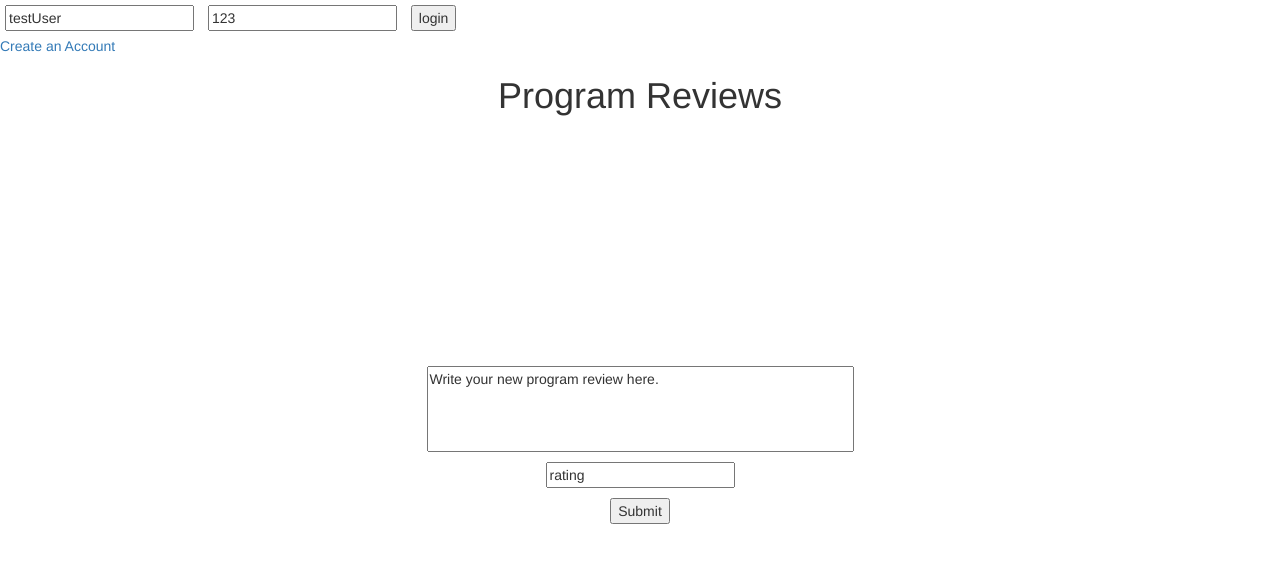
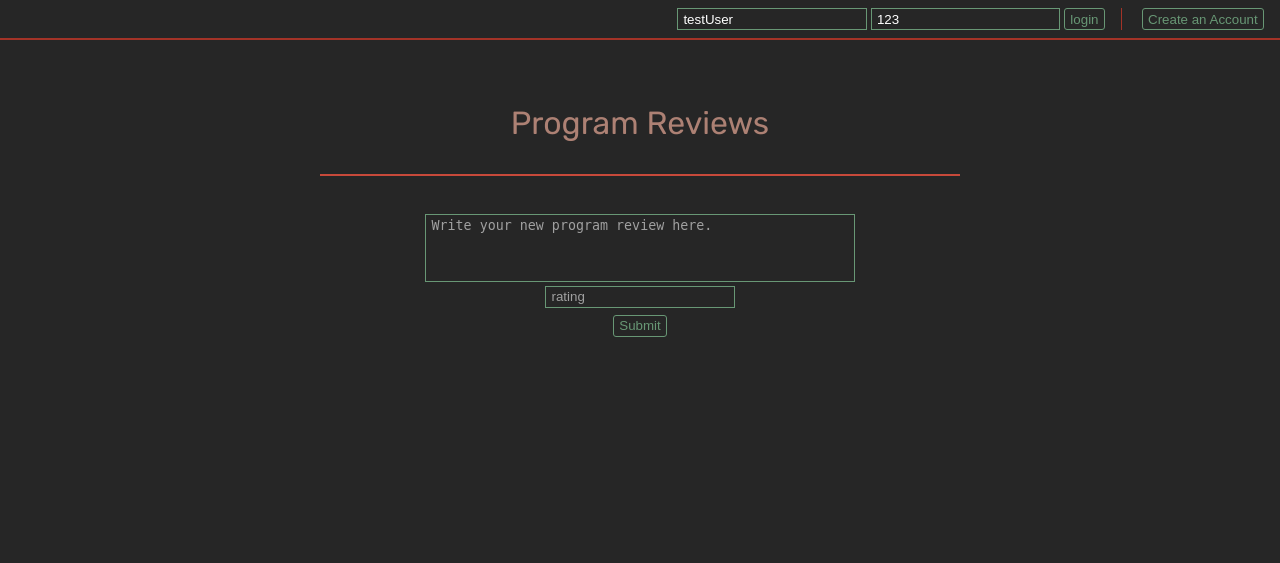
Before and after one commit to RachelVoisin/CourseNinja, a Node server app: page /programs in a window 1280 px wide. Shown: the top 563 px of the page. Run offline with Node 20, Linux system fonts and the light colour scheme; data that the repository does not hold is empty.

Commit message:
Basic styling

```diff
--- a/index.js
+++ b/index.js
@@ -187,7 +187,7 @@ app.post("/reviews", function(req, res){
 			console.log(sql);
 		}
 	});
-	res.redirect('reviews');
+	res.redirect('programs');
 });
 
 function isLoggedIn(req, res, next){
--- a/lol.txt
+++ /dev/null
@@ -1 +0,0 @@
-some whatever changes for a pull request
--- a/public/css/main.css
+++ b/public/css/main.css
@@ -4,7 +4,7 @@
 	width: 800px;
 	height: 200px;
 	text-align: center;
-	margin: 5% auto;
+	margin: 0 auto;
 	overflow: hidden;
 	position: relative;
 }
@@ -35,6 +35,7 @@
   top: 100%;
   left: 0;
   right: 0;
+  color: #262626;
 }
 .autocomplete-items div {
   padding: 10px;
@@ -43,9 +44,124 @@
   border-bottom: 1px solid #d4d4d4;
 }
 .autocomplete-items div:hover {
-  background-color: #e9e9e9;
+  background-color: #a6cdb1;
 }
 .autocomplete-active {
-  background-color: #00b5ad !important;
+  background-color: #689775 !important;
   color: #ffffff;
 }
+/* GENERAL STYLES
+
+colors in use:
+dark (background): #262626
+white (font)
+light gray/red (headers):  #ad8174
+light grey (placeholder): #a0a0a0
+gray: #917164
+blue(links): #689775
+dark red: #a33327
+light red: #c7493a
+
+*/
+html, body, * {
+	padding: 0;
+	margin: 0;
+}
+body {
+	background: #262626;
+	color: white;
+	font-family: 'Karla', sans-serif;
+}
+a {
+	text-decoration: none;
+	color: #689775;
+}
+h1, h2, h3, h4 {
+	font-weight: normal;
+	font-family: 'Rubik', sans-serif;
+	color: #ad8174;
+}
+input[type=button], input[type=submit], button {
+	cursor: pointer;
+}
+button, input[type=submit], input[type=button], input[type=text], textarea {
+	color: #689775;
+	border: 1px solid #689775;
+	border-radius: 3px;
+	background: #262626;
+	padding: 0.2em 0.4em;
+}
+input[type=text], textarea {
+	border-radius: 0;
+	color: white;
+}
+::-webkit-input-placeholder {
+  color: #a0a0a0;
+}
+/* Header */
+header {
+	text-align: right;
+	padding: 0.5em 1em;
+	border-bottom: 2px solid #a33327;
+}
+header form {
+	display: inline-block;
+}
+header span {
+	display: inline-block;
+}
+header .login, header span {
+	padding-right: 1em;
+	border-right: 1px solid #a33327;
+}
+header a {
+	display: inline-block;
+	padding-left: 1em;
+}
+/* Index Page */
+.index {
+	margin-top: 5%;
+}
+.index h1 {
+	text-align: center;
+	margin-bottom: 2%;
+	font-size: 3em;
+}
+.index input, {
+	font-size: 1.2em;
+}
+.index input[type=text] {
+	margin-bottom: 0.5%;
+	font-size: 1.5em;
+}
+/* Register Page */
+.register, .reviews {
+	width: 50vw;
+	text-align: center;
+	margin: 5% auto;
+}
+.register input {
+	display: block;
+	margin: 0.5em auto;
+	font-size: 1.2em;
+}
+/* reviews page */
+textarea {
+	resize: none;
+}
+/* need to make this scroll sideways or something */
+.review-container {
+	margin-top: 2em;
+	border: 1px solid #c7493a;
+}
+.review-card {
+	display: inline-block;
+	padding: 0.5em 1em;
+}
+.review-card:nth-child(even) {
+	background: white;
+	color: #262626;
+}
+.reviews input[type=text] {
+	margin-bottom: 0.5em;
+}
--- a/views/index.ejs
+++ b/views/index.ejs
@@ -1,5 +1,6 @@
 <% include ./partials/header %>
 
+<div class="index">
 	<h1>Find Your School</h1>
 	<div class="indexWrapper">
 		<form action="/programs" method="GET" autocomplete="off">
@@ -14,6 +15,7 @@
 				<input type="submit" value="Submit" />
 			</div>
 		</form>
+	</div>
 </div>
 
 <script src="/scripts/autocomplete.js"></script>
--- a/views/partials/header.ejs
+++ b/views/partials/header.ejs
@@ -5,22 +5,25 @@
 	<meta name="viewport" content="width=device-width, initial-scale=1">
 	<title>Course Ninja</title>
 	<script src="/scripts/jquery-3.3.1.min.js"></script>
+	<link href="https://fonts.googleapis.com/css?family=Karla|Rubik" rel="stylesheet">
 	<link rel="stylesheet" href="/css/main.css" />
 </head>
 <body>
+<header>
 	<% if(!user){%>
-<form action="/login" method="POST">
+	<form class="login" action="/login" method="POST" autocomplete="off">
 		<input type="text" name="username" value="testUser" />
 		<input type="text" name="password" value="123" />
 		<input type="submit" value="login" />
 	</form>
-<a href="/register">Create an Account</a>
+	<a href="/register"><button>Create an Account</button></a>
 	<% } else { %>
 	<span>Welcome <%= user %></span>
 	<form action="/logout" method="POST">
-	<input type="submit" value="logout" />
+		<a><input type="submit" value="logout" /></a>
 	</form>
 	<% } %>
+</header>
 <% if(typeof message !== "undefined"){
 	if(message){ %>
 	<div><%= message %></div>
--- a/views/register.ejs
+++ b/views/register.ejs
@@ -1,13 +1,14 @@
 <% include ./partials/header %>
 
+<div class="register">
 	<h1>Create An Account</h1>
-<form action="/register" method="POST">
+	<form action="/register" method="POST" autocomplete="off">
 		<input type="text" name="email" placeholder="Email" />
 		<input type="text" name="username" placeholder="Username" />
 		<input type="text" name="password" placeholder="Password" />
 		<input type="text" name="password2" placeholder="Repeat Password" />
-	<br />
 		<input type="submit" value="Submit" />
 	</form>
+</div>
 
 <% include ./partials/footer %>
--- a/views/reviews.ejs
+++ b/views/reviews.ejs
@@ -1,70 +1,23 @@
 <% include ./partials/header %>
 
+<div class="reviews">
 	<h1>Program Reviews</h1>
-
-<!-- Style tag to be removed and placed in stylesheet when we get there -->
-<style>
-  h1 {
-    text-align: center;
-  }
-  .testimonial-group > .row {
-    overflow-x: auto;
-    white-space: nowrap;
-    height: 200px;
-  }
-  .testimonial-group > .row > .col-xs-4 {
-    display: inline-block;
-    float: none;
-    height: 200px;
-  }
-  textarea {
-    resize: none;
-  }
-
-  .col-xs-4 { color: #fff;
-    font-size: 17px;
-    padding-bottom: 20px;
-    padding-top: 18px;
-}
-  .col-xs-4:nth-child(3n+1) {
-    background: #c69;
-  }
-  .col-xs-4:nth-child(3n+2) {
-    background: #9c6;
-  }
-  .col-xs-4:nth-child(3n+3) {
-    background: #69c;
-  }
-  form input {
-    margin: 5px;
-  }
-</style>
-
-<link rel="stylesheet" href="https://maxcdn.bootstrapcdn.com/bootstrap/3.3.7/css/bootstrap.min.css">
-
-<div class="container testimonial-group" id="reviews">
+	<div class="review-container">
 	  <div class="row text-center">
-
 		  <% reviews.forEach(function(el, index) { %>
-          <div class="col-xs-4"><b>Review: </b><br /><%= el.reviewBody %> <br><b>Rating: </b><%= el.rating %></div>
+			  <div class="review-card"><b>Review: </b><br /><%= el.reviewBody %> <br><b>Rating: </b><%= el.rating %></div>
 		  <% }); %>
 	  </div>
 	</div>
-
 	<br/>
-
 	</br/>
-<div class="container">
-  <form class="text-center" action="/reviews" method="POST">
-    <textarea rows="4" cols="50" name="newReview" id="newReview">Write your new program review here.</textarea>
+	<form action="/reviews" method="POST" autocomplete="off">
+		<textarea rows="4" cols="50" name="newReview" id="newReview" placeholder="Write your new program review here."></textarea>
 		<br />
-    <input type="text" name="rating" value="rating">
+		<input type="text" name="rating" placeholder="rating">
 		<br />
 		<input type="submit" value="Submit" />
 	</form>
-
 </div>
 
-
-
 <% include ./partials/footer %>
```
Also changed, not shown: README.md, public/images/logo.png (added). Lines whose indentation alone changed are shown as unchanged.
